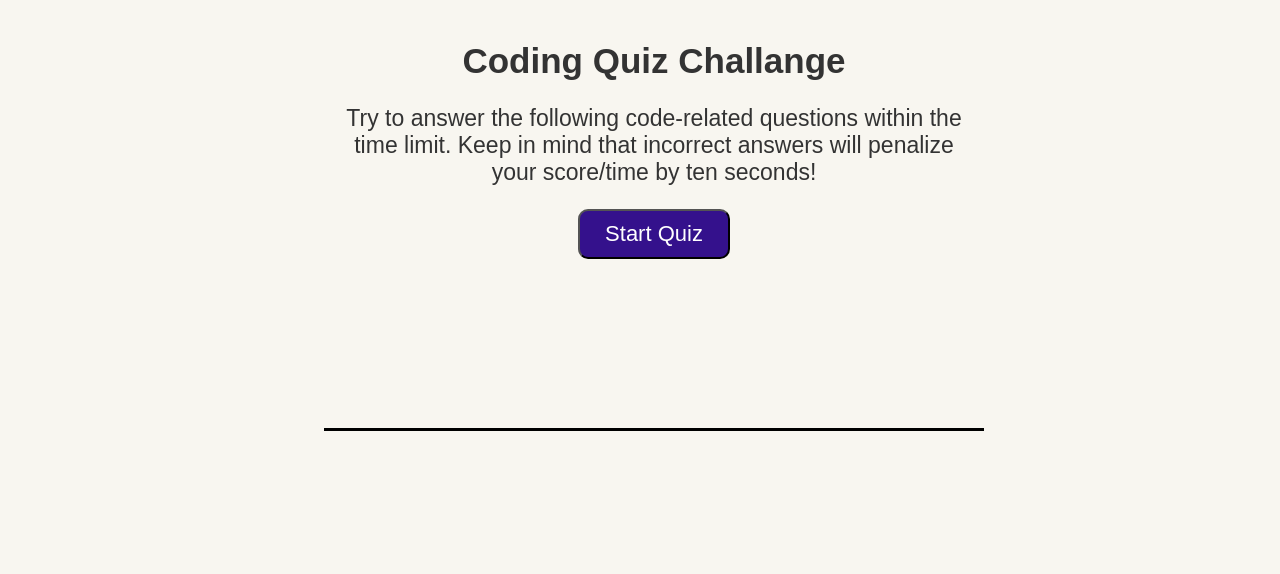
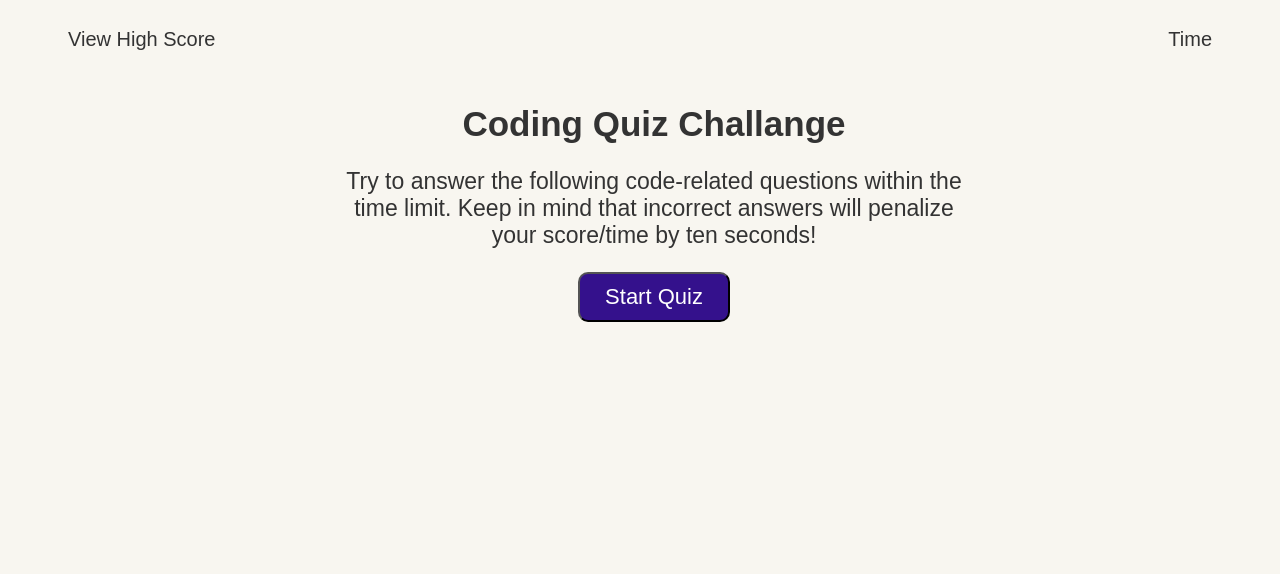
Before and after one commit to Nima-MJ/JavaScriptQuiz, a plain HTML site: page index.html in a window 1280 px wide. Drawn offline with Linux system fonts and the light colour scheme.

Commit message:
header and footer

```diff
--- a/index.html
+++ b/index.html
@@ -8,13 +8,22 @@
     <link rel="stylesheet" href="./style.css">
 </head>
 <body>
+    <header>
+        <div class="header">
+            <p>View High Score</p>
+            <p>Time</p>
+        </div>
+    </header>
     <div class="quiz-container">
         <div class="quiz" id="quiz">
         </div>
 
     </div>
 
-    <div id="result" class="result"></div>
+
+    <footer>
+        <div id="result" class="result"></div>
+    </footer>
 
     <script src="./script.js"></script>
 </body>
--- a/script.js
+++ b/script.js
@@ -31,7 +31,7 @@ function buildQuiz(){
             }
             //... add this question and its answers to the output
             output.push(
-                `<div class="slide">
+                `<div class="slide under">
                 <div class="question"> ${currentQuestion.question} </div>
                 <div class="answers radio-toolbar"> ${answersArray.join('')} </div>
                 </div>`
@@ -40,8 +40,9 @@ function buildQuiz(){
 
     );
     output.push(
-        `<div class="slide">
-            Quiz is done
+        `<div class="slide under">
+            <label for="fname">Enter Initials<label>
+            <input type="text" name="fname" id="user">
         </div>`
     )
     quizContainer.innerHTML = output.join('');
@@ -92,6 +93,7 @@ function previousSlideResult(question){
         result.innerHTML = "Wrong!";
     }
 }
+
 function showSlide(n) {
     slides[currentSlide].classList.remove('active-slide');
     slides[n].classList.add('active-slide');
--- a/style.css
+++ b/style.css
@@ -46,6 +46,8 @@ button:hover{
     z-index: 99;
     width: 50%;
     height: 50%;
+}
+.under{
     border-bottom: 3px solid black ;
 }
 .quiz-container{
@@ -86,3 +88,8 @@ button:hover{
     width: 50%;
     margin: auto;
 }
+.header{
+    display: flex;
+    justify-content: space-between;
+    margin: 0 60px;
+}
```
